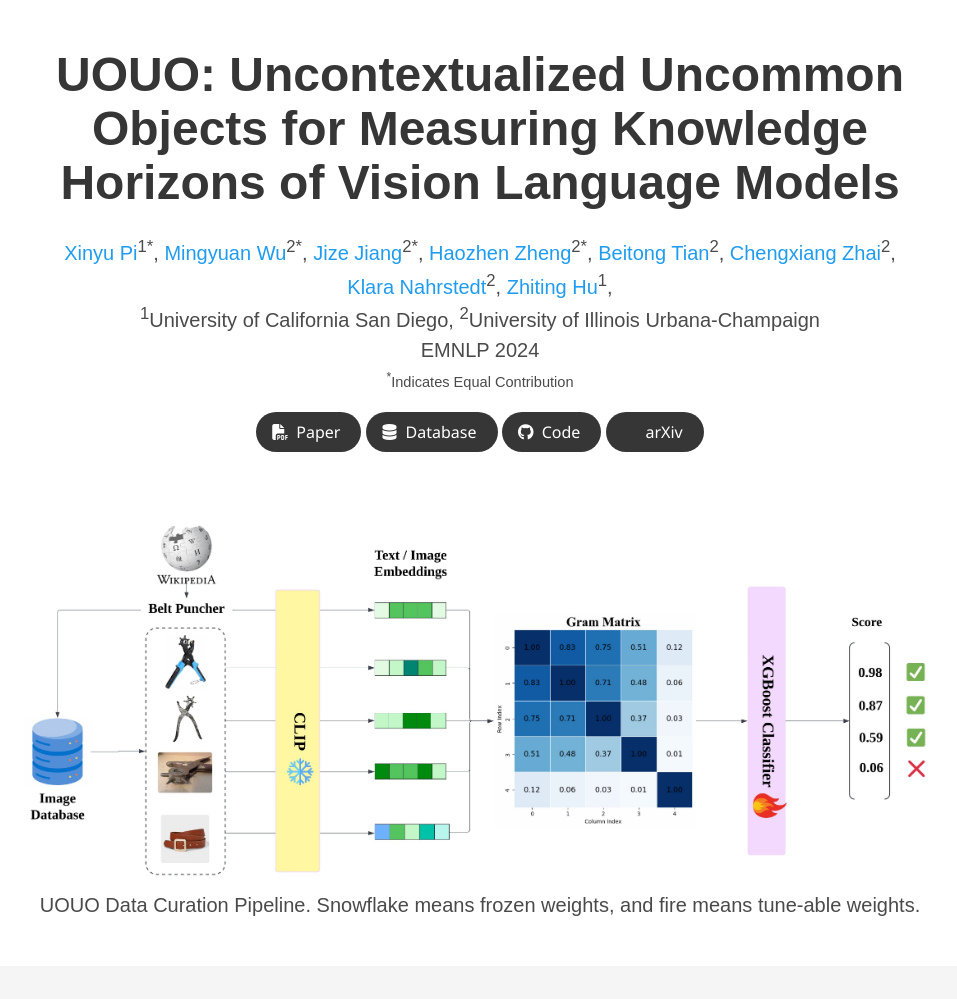
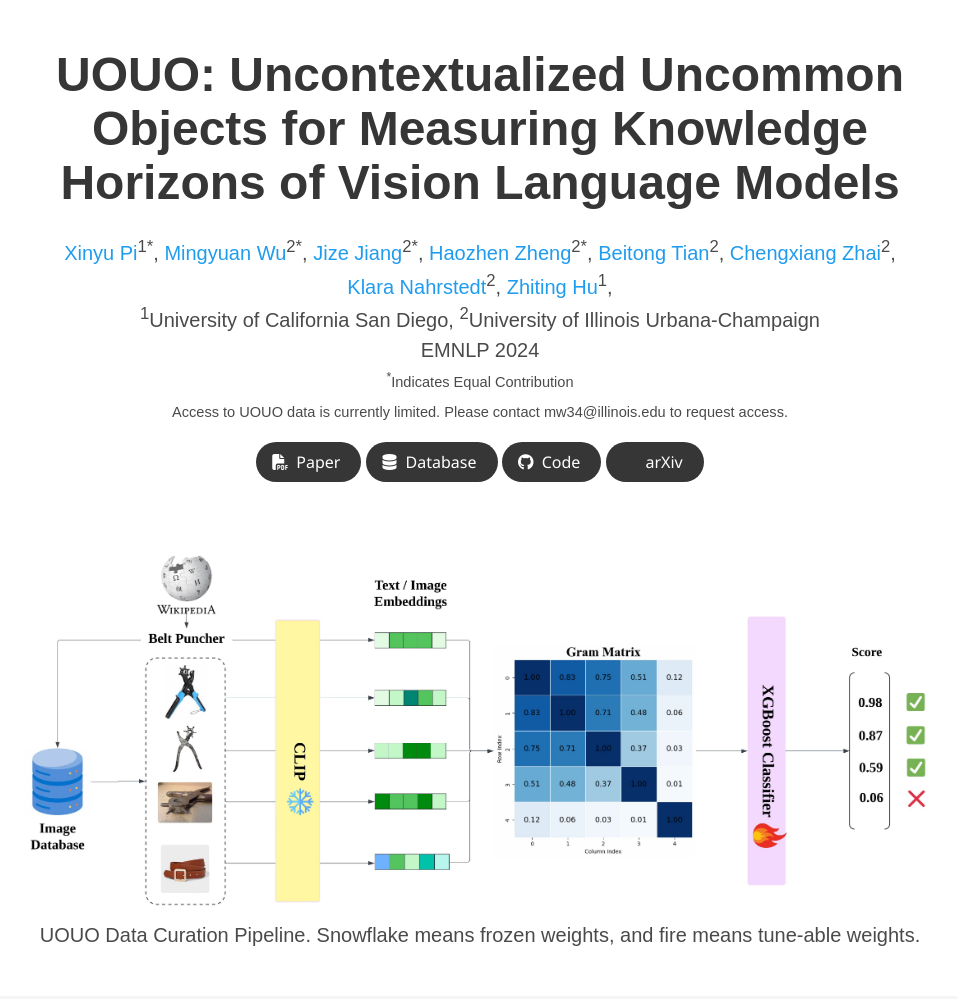
Before and after one commit to zoezheng126/UOUO-Website, a plain HTML site: page index.html in a window 1280 px wide. Shown: the top 999 px of the page, without its empty margins (160-1117 px from the left). Drawn offline with nearby package versions, Linux system fonts and the light colour scheme; some icons are missing; a web font is replaced by a local one.

Commit message:
access control update

```diff
--- a/index.html
+++ b/index.html
@@ -78,6 +78,7 @@
                     <span class="author-block"><sup>1</sup>University of California San Diego, <sup>2</sup>University of Illinois Urbana-Champaign
                       <br>EMNLP 2024</span>
                     <span class="eql-cntrb"><small><br><sup>*</sup>Indicates Equal Contribution</small></span>
+                    <span class="eql-cntrb"><small><br>Access to UOUO data is currently limited. Please contact mw34@illinois.edu to request access.</small></span>
                   </div>
 
                   <div class="column has-text-centered">
```
